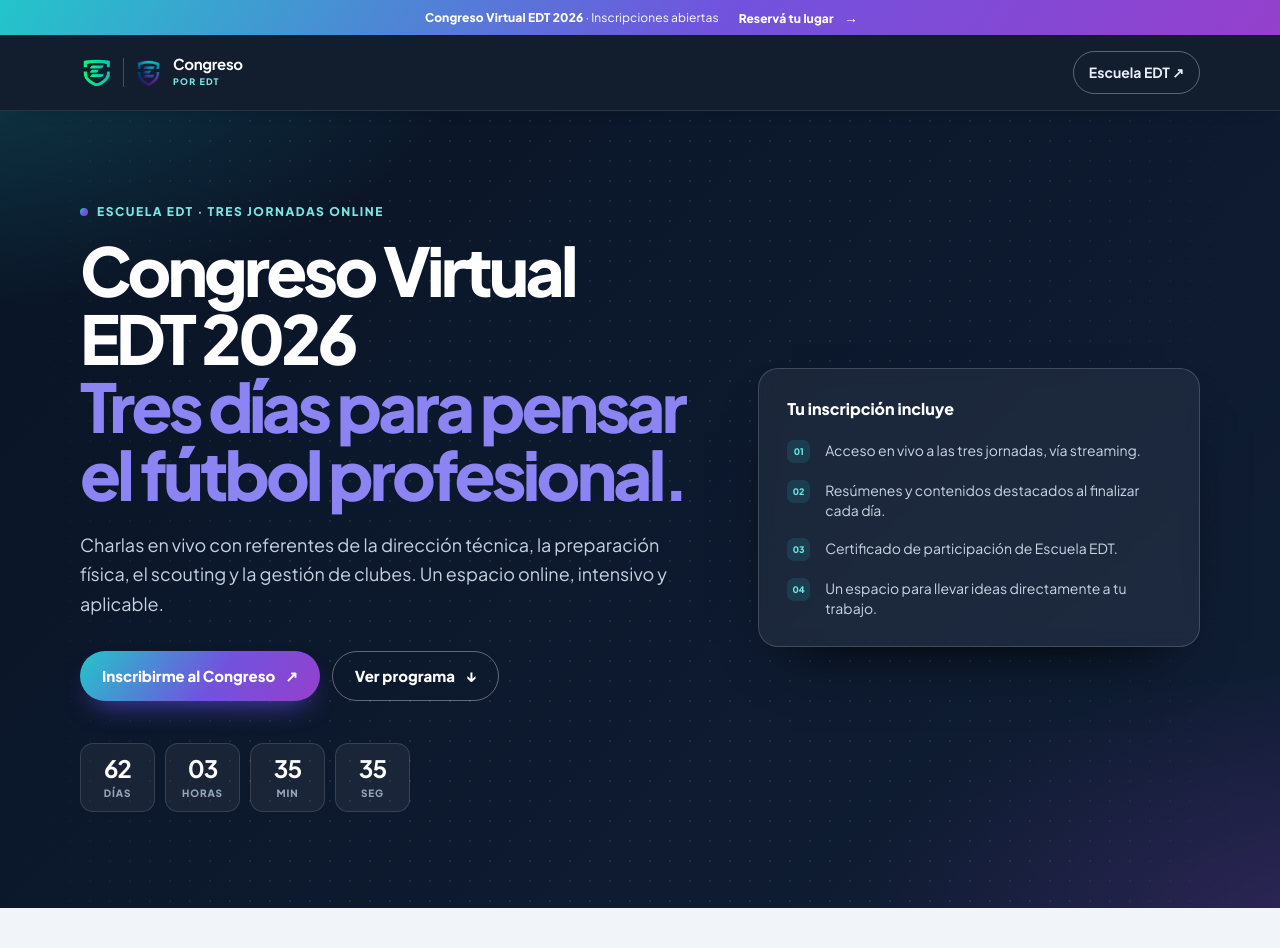
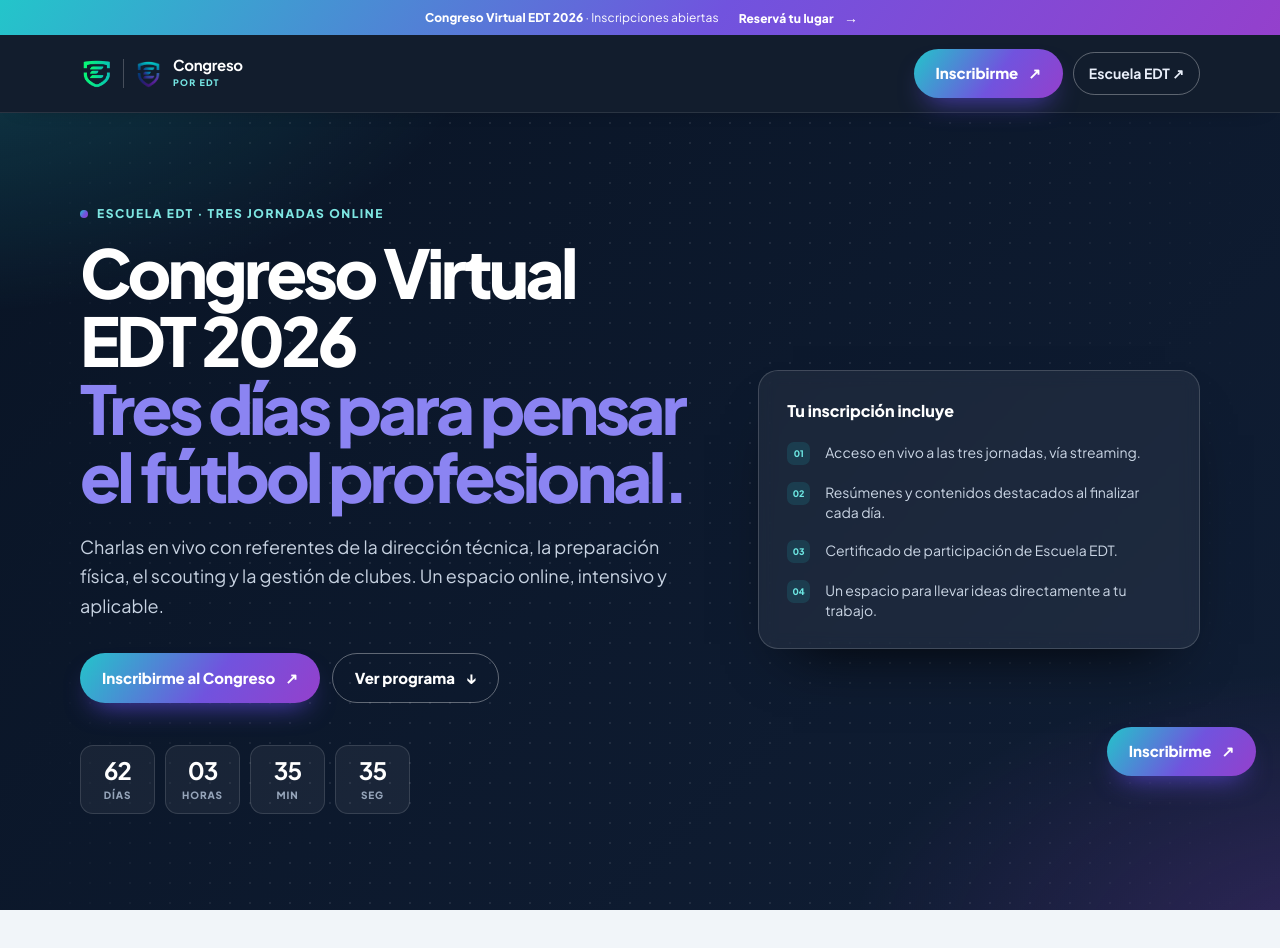
Before and after one commit to AgusLopez50/Congreso-edt, a Next.js app: page / in a window 1280 px wide. Shown: the top 948 px of the page. Built offline with nearby package versions, Linux system fonts and the light colour scheme.

Commit message:
Add persistent registration actions

```diff
--- a/app/globals.css
+++ b/app/globals.css
@@ -13,6 +13,7 @@
 .promo-action i { margin-left:5px; font-size:14px; font-style:normal; transition:transform .18s ease; }
 .promo-bar:hover .promo-action i { display:inline-block; transform:translateX(3px); }
 .header { position:sticky; top:35px; z-index:30; min-height:76px; padding:14px max(24px, calc((100vw - 1120px) / 2)); display:flex; justify-content:space-between; align-items:center; gap:24px; color:#fff; background:rgba(9,20,37,.96); border-bottom:1px solid rgba(255,255,255,.1); box-shadow:0 10px 25px -25px rgba(0,0,0,.9); backdrop-filter:blur(12px); }
+.header-actions { display:flex; align-items:center; gap:10px; }
 .brand { display:flex; align-items:center; gap:10px; min-width:0; }
 .brand > img:first-child { width:33px; height:33px; object-fit:contain; }
 .brand-rule { display:block; width:1px; height:29px; background:rgba(255,255,255,.22); }
@@ -21,6 +22,8 @@
 .brand small { display:block; margin-top:4px; color:#76e6e4; font-size:9px; font-weight:800; letter-spacing:.14em; text-transform:uppercase; }
 .school-link { padding:10px 15px; border:1px solid rgba(255,255,255,.32); border-radius:999px; color:#e9effa; font-size:14px; font-weight:700; transition:background .2s ease,border-color .2s ease; }
 .school-link:hover { background:rgba(255,255,255,.1); border-color:#fff; }
+.header-register { min-height:39px; padding:9px 14px; font-size:13px; box-shadow:0 10px 22px -13px rgba(92,71,213,.9); }
+.floating-register { position:fixed; right:24px; bottom:24px; z-index:20; min-height:52px; padding:13px 19px; box-shadow:0 18px 34px -14px rgba(63,43,179,.9); }
 .hero { position:relative; overflow:hidden; padding:92px 0 96px; color:#fff; background:radial-gradient(900px 460px at -8% -12%,rgba(35,197,202,.25),transparent 65%),radial-gradient(760px 430px at 105% 105%,rgba(148,64,204,.25),transparent 65%),linear-gradient(135deg,var(--navy),var(--navy-2)); }
 .hero::after { content:""; position:absolute; inset:0; opacity:.48; background-image:radial-gradient(rgba(255,255,255,.18) 1px,transparent 1px); background-size:20px 20px; mask-image:linear-gradient(90deg,transparent,black 22%,black 76%,transparent); pointer-events:none; animation:pulse 6s ease-in-out infinite; }
 .hero-grid { position:relative; z-index:1; display:grid; grid-template-columns:1.16fr .84fr; gap:68px; align-items:center; }
@@ -114,4 +117,4 @@
 @keyframes pulse { 50% { opacity:.22; } }
 @media (prefers-reduced-motion:reduce) { *,*::before,*::after { scroll-behavior:auto !important; animation-duration:.01ms !important; animation-iteration-count:1 !important; transition-duration:.01ms !important; } .reveal { opacity:1; transform:none; } }
 @media (max-width:850px) { .hero-grid { grid-template-columns:1fr; gap:40px; } .include-card { max-width:620px; } .axes-grid,.program-grid { grid-template-columns:1fr; } .axis-card { min-height:0; } .final-card { align-items:flex-start; flex-direction:column; } }
-@media (max-width:560px) { .container { width:min(100% - 32px,1120px); } .promo-bar { min-height:38px; justify-content:space-between; gap:8px; padding:7px 16px; font-size:10px; } .promo-action { font-size:10px; } .header { top:38px; min-height:69px; padding:12px 16px; } .brand > img:first-child { width:28px; height:28px; } .brand-rule { height:24px; } .brand .congreso-mark { width:24px; height:24px; } .school-link { padding:8px 11px; font-size:12px; } .hero { padding:68px 0 70px; } .lead { font-size:16px; } .button { width:100%; } .hero-actions { flex-direction:column; } .time-unit { min-width:calc(50% - 5px); } .section { padding:70px 0; } .pitch-photo { height:240px; } .final-card { padding:38px 25px; border-radius:22px; } .footer { padding:37px 0; } .summary-modal-backdrop { padding:16px; } .summary-modal { max-height:calc(100vh - 32px); padding:25px 21px; border-radius:25px; } .summary-modal-head button { top:19px; right:19px; } .summary-video-placeholder { min-height:210px; } }
+@media (max-width:560px) { .container { width:min(100% - 32px,1120px); } .promo-bar { min-height:38px; justify-content:space-between; gap:8px; padding:7px 16px; font-size:10px; } .promo-action { font-size:10px; } .header { top:38px; min-height:69px; padding:12px 16px; gap:10px; } .header-actions { gap:7px; } .brand > img:first-child { width:28px; height:28px; } .brand-rule { height:24px; } .brand .congreso-mark { width:24px; height:24px; } .school-link,.header-register { padding:8px 10px; font-size:12px; } .floating-register { right:16px; bottom:16px; width:auto; min-height:49px; padding:12px 17px; } .hero { padding:68px 0 70px; } .lead { font-size:16px; } .button { width:100%; } .header-register,.floating-register { width:auto; } .hero-actions { flex-direction:column; } .time-unit { min-width:calc(50% - 5px); } .section { padding:70px 0; } .pitch-photo { height:240px; } .final-card { padding:38px 25px; border-radius:22px; } .footer { padding:37px 0; } .summary-modal-backdrop { padding:16px; } .summary-modal { max-height:calc(100vh - 32px); padding:25px 21px; border-radius:25px; } .summary-modal-head button { top:19px; right:19px; } .summary-video-placeholder { min-height:210px; } }
--- a/app/page.tsx
+++ b/app/page.tsx
@@ -49,8 +49,8 @@
   }, [now]);
 }
 
-function RegisterButton({ className = "" }: { className?: string }) {
-  return <a className={`button button-primary ${className}`} href={checkoutUrl}>Inscribirme al Congreso <span aria-hidden="true">↗</span></a>;
+function RegisterButton({ className = "", label = "Inscribirme al Congreso" }: { className?: string; label?: string }) {
+  return <a className={`button button-primary ${className}`} href={checkoutUrl}>{label} <span aria-hidden="true">↗</span></a>;
 }
 
 export default function Home() {
@@ -84,8 +84,9 @@
           <Image className="congreso-mark" src="/congreso-icon.png" alt="" width={36} height={36} />
           <span><strong>Congreso</strong><small>por EDT</small></span>
         </a>
-        <a className="school-link" href="https://directortecnico.com">Escuela EDT <span aria-hidden="true">↗</span></a>
+        <div className="header-actions"><RegisterButton className="header-register" label="Inscribirme" /><a className="school-link" href="https://directortecnico.com">Escuela EDT <span aria-hidden="true">↗</span></a></div>
       </header>
+      <RegisterButton className="floating-register" label="Inscribirme" />
 
       <section className="hero" id="inicio">
         <div className="container hero-grid">
```
